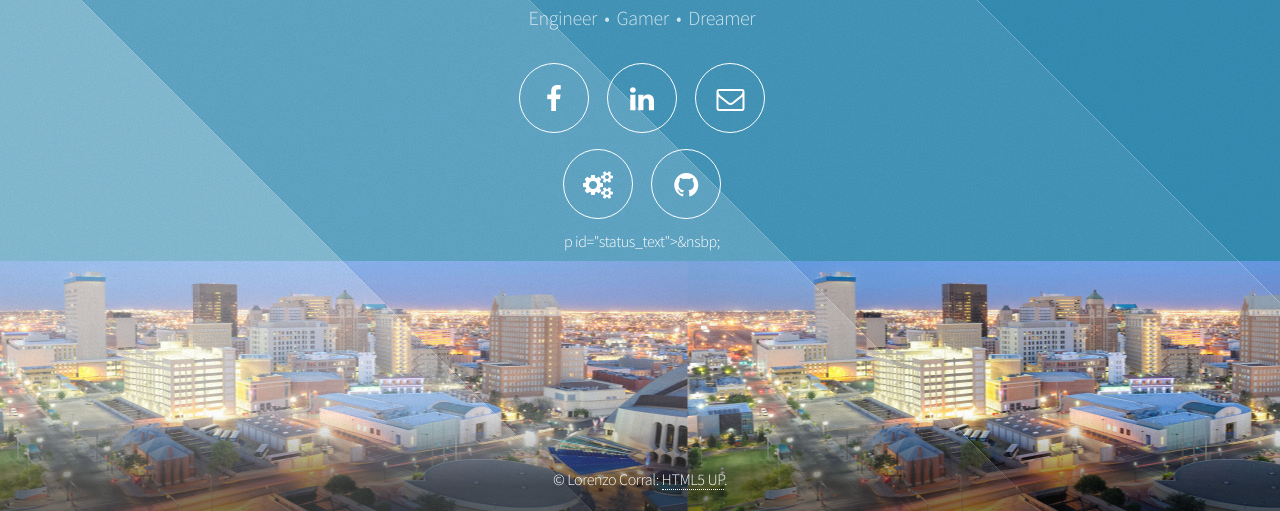
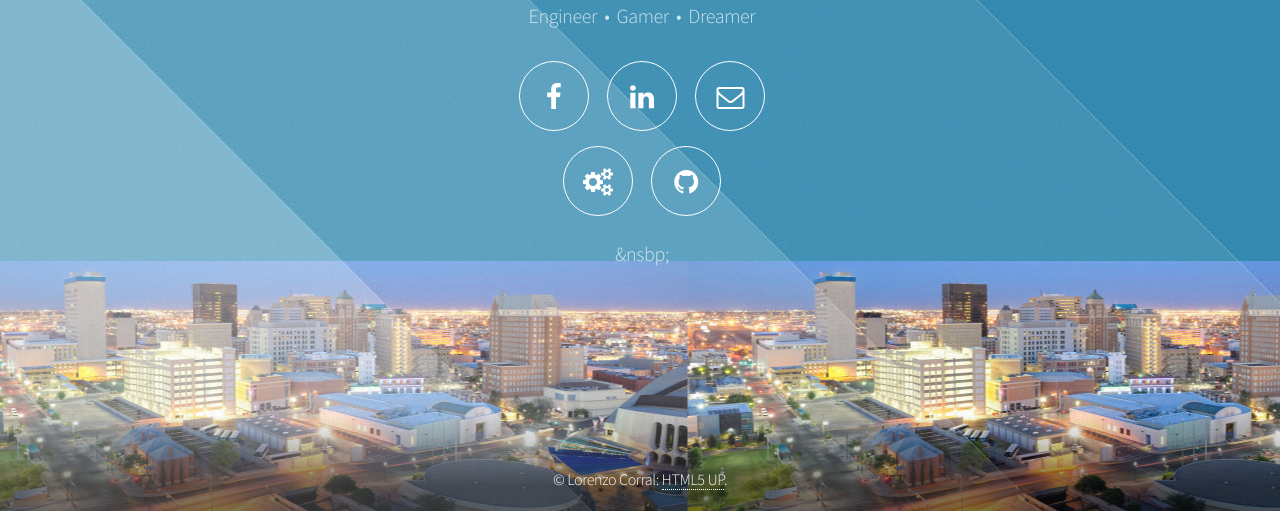
Before and after one commit to lcorral/lcorral.github.io, a plain HTML site: page index.html in a window 1280 px wide. Shown: the part 289-800 px from the top of the page. Drawn offline with Linux system fonts and the light colour scheme.

Commit message:
Update index.html

```diff
--- a/index.html
+++ b/index.html
@@ -41,7 +41,7 @@
 							<li><a href="https://github.com/lcorral/lcorral.github.io.git" class="icon fa-github"><span class="label">Github</span></a></li>
 						</ul>
 
-							p id="status_text">&nsbp;</p>
+							<p id="status_text">&nsbp;</p>
 						</nav>
 
 					</header>
```
